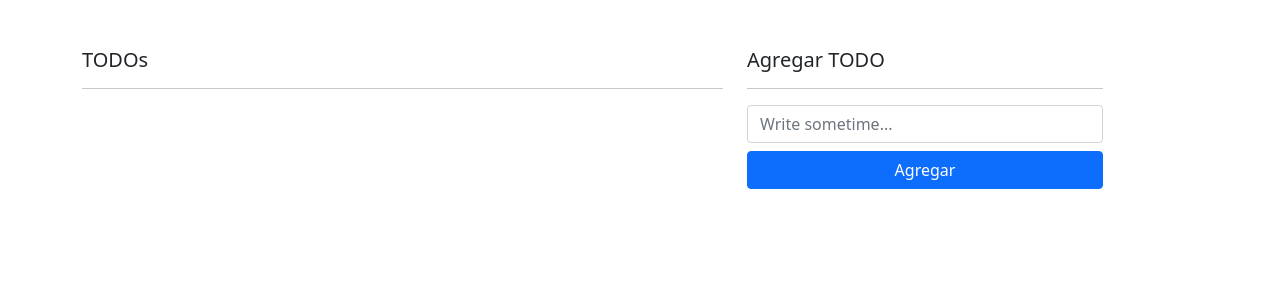
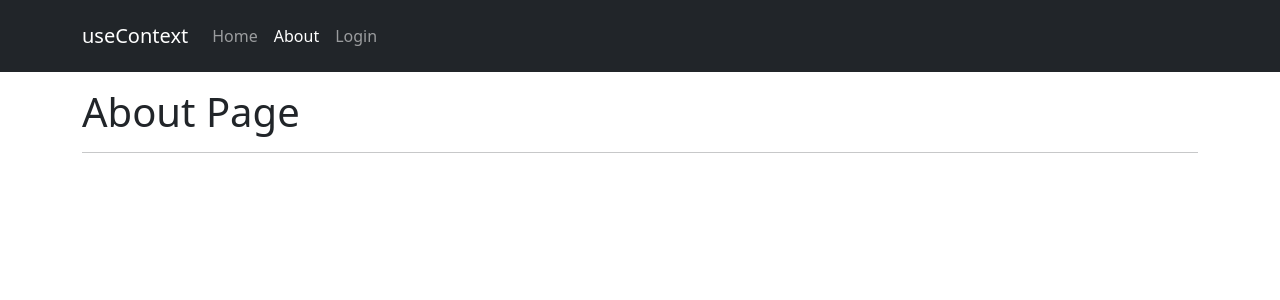
Before and after one commit to franciscomarin98/react-hook-app, a React (Vite) app: page /about in a window 1280 px wide. Shown: the top 300 px of the page. Built offline with nearby package versions, Linux system fonts and the light colour scheme.

Commit message:
:construction: Making a simple design with routing

```diff
--- a/package.json
+++ b/package.json
@@ -9,7 +9,8 @@
   "dependencies": {
     "animate.css": "^4.1.1",
     "react": "^17.0.0",
-    "react-dom": "^17.0.0"
+    "react-dom": "^17.0.0",
+    "react-router-dom": "^6.0.2"
   },
   "devDependencies": {
     "@types/react": "^17.0.0",
--- a/src/HookApp.tsx
+++ b/src/HookApp.tsx
@@ -1,4 +1,4 @@
-import TodoApp from "./components/08-useReducer/todo-reducer/TodoApp";
+import MainApp from "./components/09-useContext/01-bases-context/MainApp";
 
 const HookApp = () => {
     return (
@@ -11,7 +11,8 @@ const HookApp = () => {
         // <MemoHook/>
         // <CallbackHook/>
         // <Padre/>
-        <TodoApp/>
+        // <TodoApp/>
+        <MainApp/>
     );
 };
 
--- /dev/null
+++ b/src/components/09-useContext/01-bases-context/MainApp.tsx
@@ -0,0 +1,9 @@
+import AppRouter from "./router/AppRouter";
+
+const MainApp = () => {
+    return (
+        <AppRouter/>
+    );
+};
+
+export default MainApp;
--- /dev/null
+++ b/src/components/09-useContext/01-bases-context/components/Navbar.tsx
@@ -0,0 +1,21 @@
+import {Link, NavLink} from "react-router-dom";
+
+const Navbar = () => {
+    return (
+        <nav className="navbar navbar-expand-sm navbar-dark bg-dark">
+            <div className="container my-2">
+                <Link to="/" className="navbar-brand"> useContext </Link>
+
+                <div className="collapse navbar-collapse" id="navbarNavAltMarkup">
+                    <div className="navbar-nav">
+                        <NavLink to="/" className="nav-item nav-link"> Home </NavLink>
+                        <NavLink to="/about" className="nav-item nav-link"> About </NavLink>
+                        <NavLink to="/login" className="nav-item nav-link"> Login</NavLink>
+                    </div>
+                </div>
+            </div>
+        </nav>
+    );
+};
+
+export default Navbar;
--- /dev/null
+++ b/src/components/09-useContext/01-bases-context/pages/AboutPage.tsx
@@ -0,0 +1,12 @@
+import React from 'react';
+
+const AboutPage = () => {
+    return (
+        <div>
+            <h1>About Page</h1>
+            <hr/>
+        </div>
+    );
+};
+
+export default AboutPage;
--- /dev/null
+++ b/src/components/09-useContext/01-bases-context/pages/HomePage.tsx
@@ -0,0 +1,12 @@
+import React from 'react';
+
+const HomePage = () => {
+    return (
+        <div>
+            <h1>HomePage</h1>
+            <hr/>
+        </div>
+    );
+};
+
+export default HomePage;
--- /dev/null
+++ b/src/components/09-useContext/01-bases-context/pages/LoginPage.tsx
@@ -0,0 +1,12 @@
+import React from 'react';
+
+const LoginPage = () => {
+    return (
+        <div>
+            <h1>Login Page</h1>
+            <hr/>
+        </div>
+    );
+};
+
+export default LoginPage;
--- /dev/null
+++ b/src/components/09-useContext/01-bases-context/router/AppRouter.tsx
@@ -0,0 +1,25 @@
+import HomePage from "../pages/HomePage";
+import AboutPage from "../pages/AboutPage";
+import LoginPage from "../pages/LoginPage";
+
+import Navbar from "../components/Navbar";
+
+import {BrowserRouter as Router, Navigate, Route, Routes} from "react-router-dom";
+
+const AppRouter = () => {
+    return (
+        <Router>
+            <Navbar/>
+            <div className="container my-3">
+                <Routes>
+                    <Route path="/" element={<HomePage/>}/>
+                    <Route path="/login" element={<LoginPage/>}/>
+                    <Route path="/about" element={<AboutPage/>}/>
+                    <Route path="*" element={<Navigate replace to="/"/>}/>
+                </Routes>
+            </div>
+        </Router>
+    );
+};
+
+export default AppRouter;
```
Also changed, not shown: 1 other file (tests, documents, lock files or other folders).
